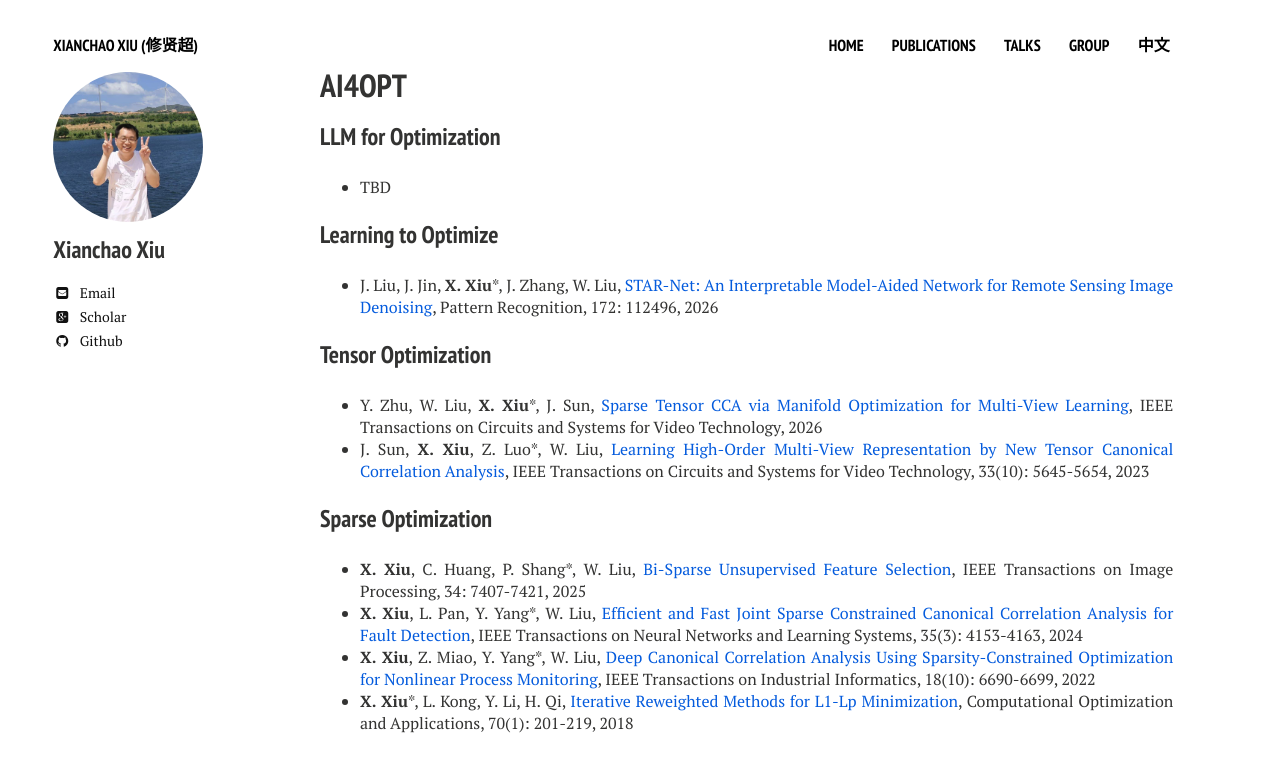
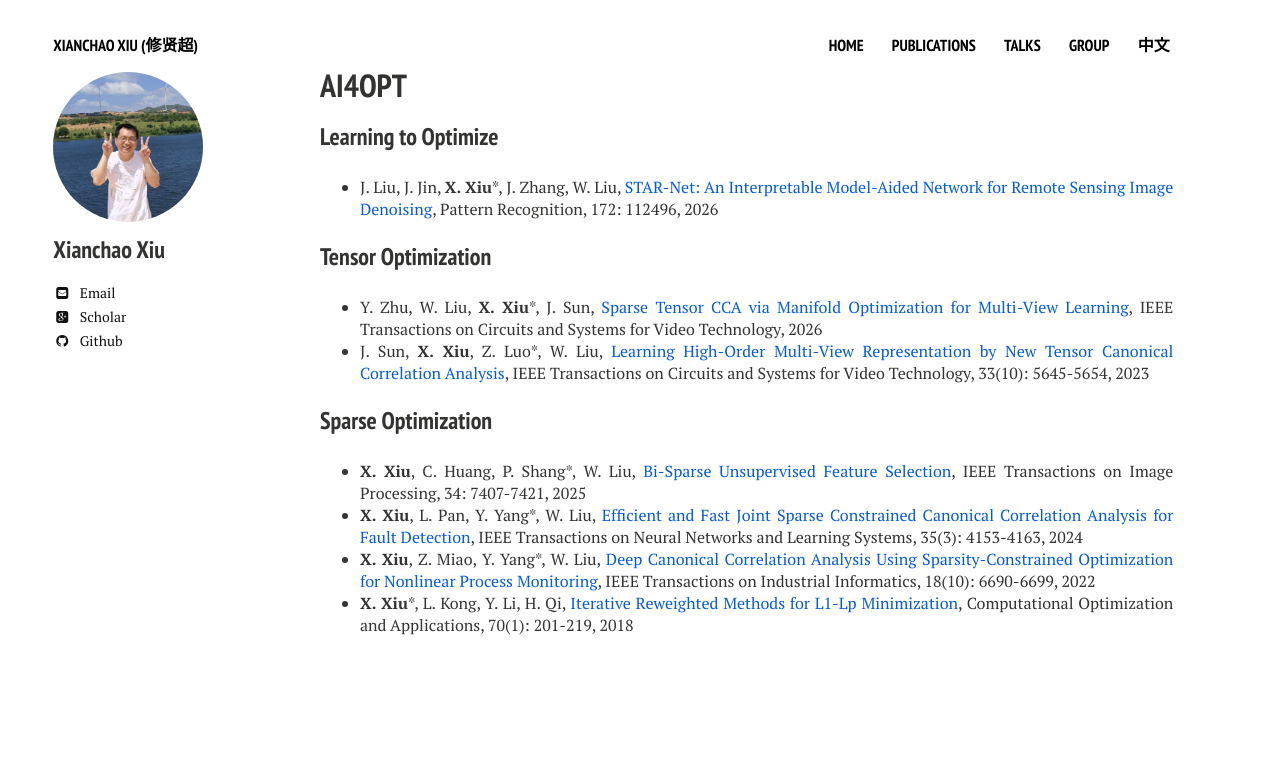
Before and after one commit to xianchaoxiu/xianchaoxiu.github.io, a Jekyll site: the page built from chinese/research/OPT/index.md, in a window 1280 px wide. Shown: the top 772 px of the page. Built offline with Jekyll 4.4.1, drawn with Linux system fonts in a browser that asks for light colours; nearby versions of some CDN libraries.

Commit message:
Update index.md

```diff
--- a/chinese/research/OPT/index.md
+++ b/chinese/research/OPT/index.md
@@ -4,10 +4,6 @@ title: AI4OPT
 comments: false
 share: false
 ---
-
-### LLM for Optimization
-* TBD
-
 
 
 ### Learning to Optimize
```
